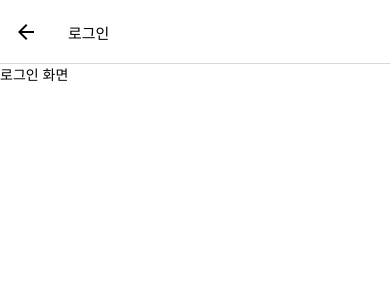
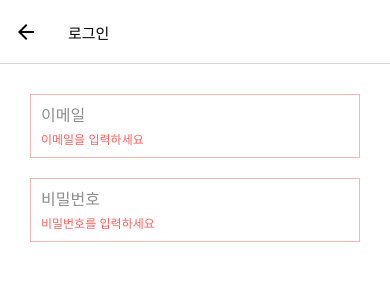
Before and after one commit to ianlee92/rn-matzip-app, a React Native app: screen /Login in a window 390 px wide. Shown: the top 300 px of the page. Built offline with nearby package versions, Linux system fonts and the light colour scheme.

Commit message:
Input 공통 컴포넌트 구현

```diff
--- /dev/null
+++ b/src/components/InputField.tsx
@@ -0,0 +1,76 @@
+import React, {useRef} from 'react';
+import {
+  Dimensions,
+  Pressable,
+  StyleSheet,
+  Text,
+  TextInput,
+  TextInputProps,
+  View,
+} from 'react-native';
+import {colors} from '../constants';
+
+interface InputFieldProps extends TextInputProps {
+  disabled?: boolean;
+  error?: string;
+}
+
+const deviceHeight = Dimensions.get('screen').height;
+
+function InputField({disabled = false, error, ...props}: InputFieldProps) {
+  const innerRef = useRef<TextInput | null>(null);
+  const handlePressInput = () => {
+    innerRef.current?.focus();
+  };
+
+  return (
+    <Pressable onPress={handlePressInput}>
+      <View
+        style={[
+          styles.container,
+          disabled && styles.disabled,
+          Boolean(error) && styles.inputError,
+        ]}>
+        <TextInput
+          ref={innerRef}
+          editable={!disabled}
+          placeholderTextColor={colors.GRAY_500}
+          style={[styles.input, disabled && styles.disabled]}
+          autoCapitalize="none"
+          spellCheck={false}
+          autoCorrect={false}
+          {...props}
+        />
+        {Boolean(error) && <Text style={styles.error}>{error}</Text>}
+      </View>
+    </Pressable>
+  );
+}
+
+const styles = StyleSheet.create({
+  container: {
+    borderWidth: 1,
+    borderColor: colors.GRAY_200,
+    padding: deviceHeight > 700 ? 15 : 10,
+  },
+  input: {
+    fontSize: 16,
+    color: colors.BLACK,
+    padding: 0,
+  },
+  disabled: {
+    backgroundColor: colors.GRAY_200,
+    color: colors.GRAY_700,
+  },
+  inputError: {
+    borderWidth: 1,
+    borderColor: colors.RED_300,
+  },
+  error: {
+    color: colors.RED_500,
+    fontSize: 12,
+    paddingTop: 5,
+  },
+});
+
+export default InputField;
--- a/src/constants/colors.ts
+++ b/src/constants/colors.ts
@@ -1,5 +1,11 @@
 const colors = {
   WHITE: '#fff',
+  BLACK: '#000',
+  GRAY_200: '#E7E7E7',
+  GRAY_500: '#8E8E8E',
+  GRAY_700: '#575757',
+  RED_300: '#FFB4B4',
+  RED_500: '#FF5F5F',
   INDIGO_50: '#E8F5E9',
   INDIGO_100: '#C5CAE9',
   INDIGO_200: '#9FA8DA',
--- a/src/screens/auth/LoginScreen.tsx
+++ b/src/screens/auth/LoginScreen.tsx
@@ -1,14 +1,48 @@
-import React from 'react';
-import {StyleSheet, View, Text} from 'react-native';
+import React, {useState} from 'react';
+import {StyleSheet, View, Text, SafeAreaView} from 'react-native';
+import InputField from '../../components/InputField';
 
 function LoginScreen() {
+  const [email, setEmail] = useState('');
+  const [password, setPassword] = useState('');
+
+  const handleChangeEmail = (text: string) => {
+    setEmail(text);
+  };
+  const handleChangePassword = (text: string) => {
+    setPassword(text);
+  };
+
   return (
-    <View>
-      <Text>로그인 화면</Text>
-    </View>
+    <SafeAreaView style={styles.container}>
+      <View style={styles.inputContainer}>
+        <InputField
+          placeholder="이메일"
+          error={'이메일을 입력하세요'}
+          inputMode="email"
+          value={email}
+          onChangeText={handleChangeEmail}
+        />
+        <InputField
+          placeholder="비밀번호"
+          error={'비밀번호를 입력하세요'}
+          secureTextEntry
+          value={password}
+          onChangeText={handleChangePassword}
+        />
+      </View>
+    </SafeAreaView>
   );
 }
 
-const styles = StyleSheet.create({});
+const styles = StyleSheet.create({
+  container: {
+    flex: 1,
+    margin: 30,
+  },
+  inputContainer: {
+    gap: 20,
+  },
+});
 
 export default LoginScreen;
```
